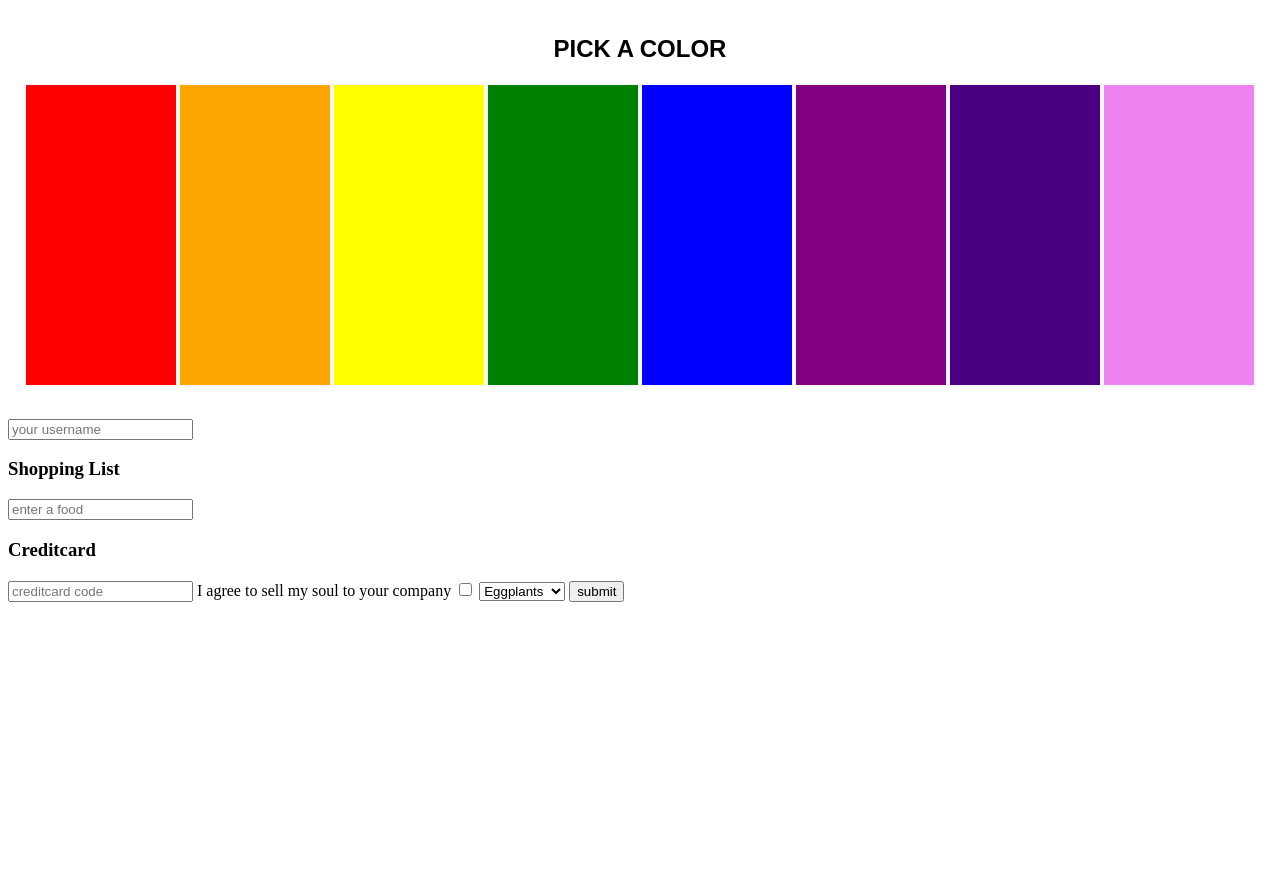
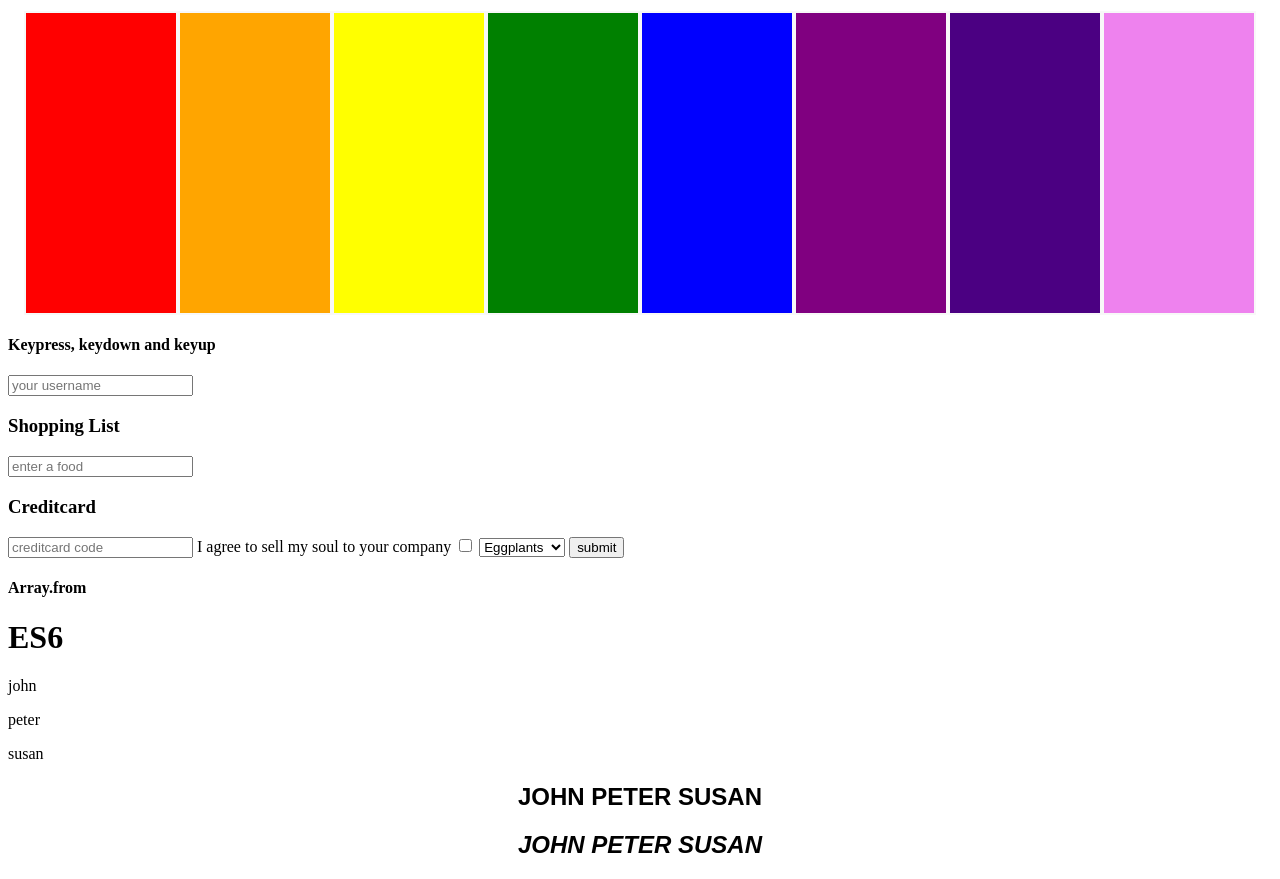
Before and after one commit to Cilvyahg/FED_wtrack, a plain HTML site: page DOM/Colt_Dom/events_colt/events.html in a window 1280 px wide. Shown: the part 104-983 px from the top of the page. Before the commit the page ends 800 px from the top, so only its background shows below. Drawn offline with Linux system fonts and the light colour scheme.

Commit message:
array.from()

```diff
--- a/DOM/Colt_Dom/events_colt/event.css
+++ b/DOM/Colt_Dom/events_colt/event.css
@@ -28,7 +28,3 @@ h2 {
   text-transform: uppercase;
   font-size: 1.5rem;
 }
-
-input[id='username'] {
-  margin-top: 2rem;
-}
--- a/DOM/Colt_Dom/events_colt/events.html
+++ b/DOM/Colt_Dom/events_colt/events.html
@@ -8,8 +8,6 @@
     <title>Events</title>
   </head>
   <body>
-    <h1>AddEventListeners...</h1>
-
     <button>click me</button>
     <br />
     <br />
@@ -20,7 +18,7 @@
     </section>
 
     <button class="button-2">Try to click me</button>
-
+    <h4>Keypress, keydown and keyup</h4>
     <input
       type="text"
       name="username"
@@ -54,6 +52,16 @@
       <input type="submit" value="submit" />
     </form>
 
+
+
+    <h4>Array.from</h4>
+
+    <h1>ES6</h1>
+    <p>john</p>
+    <p>peter</p>
+    <p>susan</p>
+    <h2 id="result"></h2>
+    <h2 id="second"></h2>
     <script defer src="./events.js"></script>
   </body>
 </html>
--- a/DOM/Colt_Dom/events_colt/events.js
+++ b/DOM/Colt_Dom/events_colt/events.js
@@ -202,3 +202,38 @@ for (let input of formInput) {
     log(formData);
   });
 }
+
+// makes an array van strings
+// eslint-disable-next-line no-unused-vars
+const friends = Array.of('hello', 12, 19, 'lalalalalal');
+
+// === ARRAY FROM NODELIST ====
+// we can also turn the nodelist in an array with a [...spread] operator
+// we cannot iterate over an nodelist
+
+const p = document.querySelectorAll('p');
+const result = document.getElementById('result');
+const second = document.getElementById('second');
+
+// const pArray = [...p];
+// log(pArray);
+
+let newText = Array.from(p);
+log(newText);
+
+newText = newText
+  .map(function (element) {
+    return `<span>${element.textContent}</span>`;
+  })
+  .join(' ');
+
+log(newText);
+
+result.innerHTML = newText;
+
+// THE Array.from() method can take a optional parameter mapFN which is map() function on each element of the array being created. here the function(item) is the second parameter
+const text = Array.from(document.querySelectorAll('p'), function (item) {
+  return `<i>${item.innerText}</i>`;
+}).join(' ');
+
+second.innerHTML = text;
```
Also changed, not shown: 1 other file.
